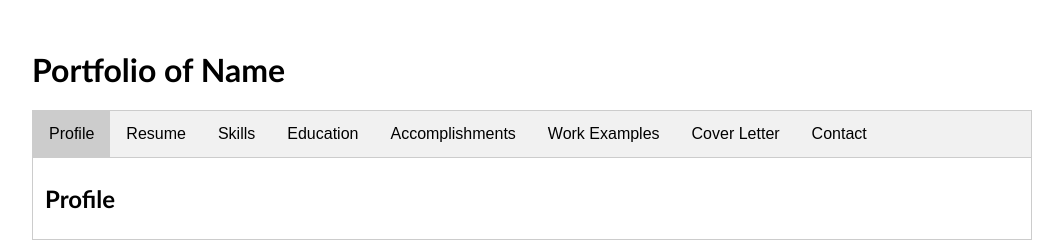
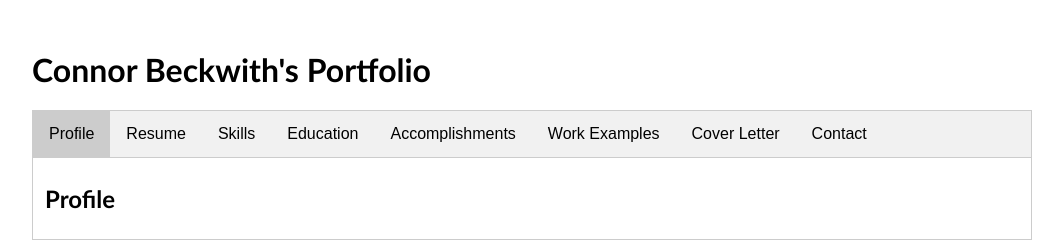
Before and after one commit to cabeckwith/portfolio, a plain HTML site: page index.html in a window 1280 px wide. Shown: the whole page, without its empty margins (108-1171 px from the left). Drawn offline with Linux system fonts and the light colour scheme.

Commit message:
added my name

```diff
--- a/index.html
+++ b/index.html
@@ -13,7 +13,7 @@
 
 <body>
     <div id="container">
-        <h1>Portfolio of Name</h1>
+        <h1>Connor Beckwith's Portfolio</h1>
 
         <div class="tab">
             <button class="tablinks" onclick="openTab(event, 'Home')" id="defaultOpen">Profile</button>
```
